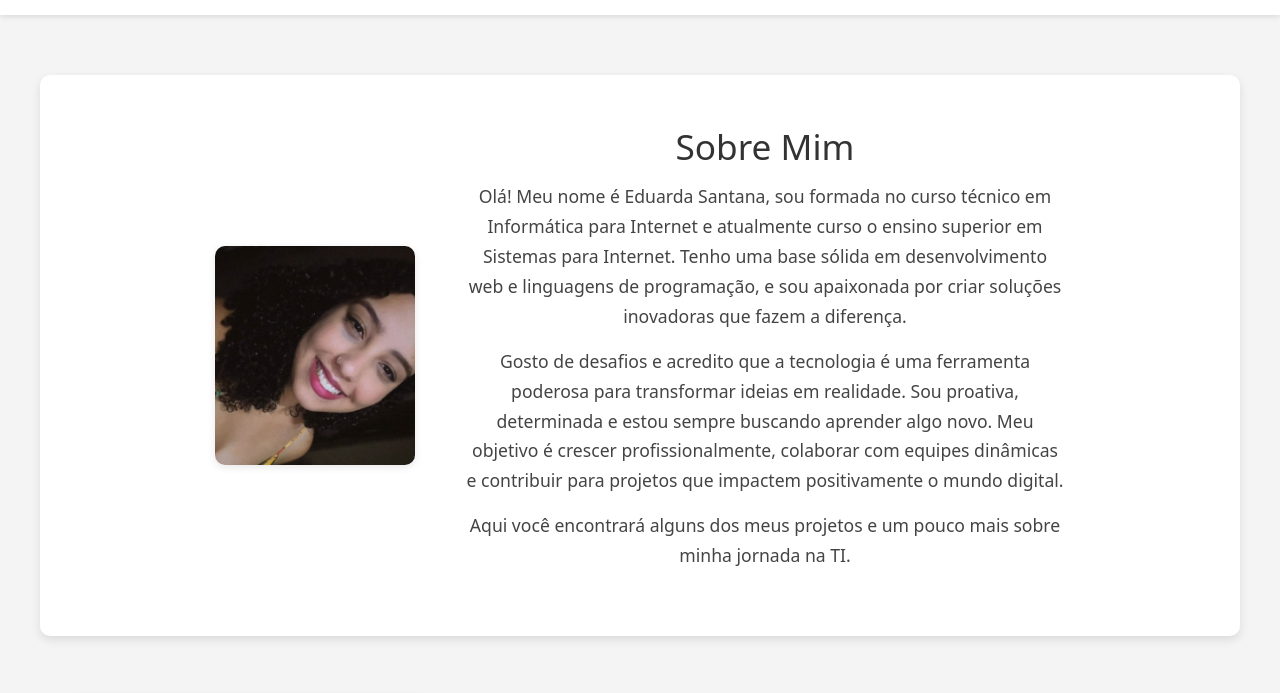
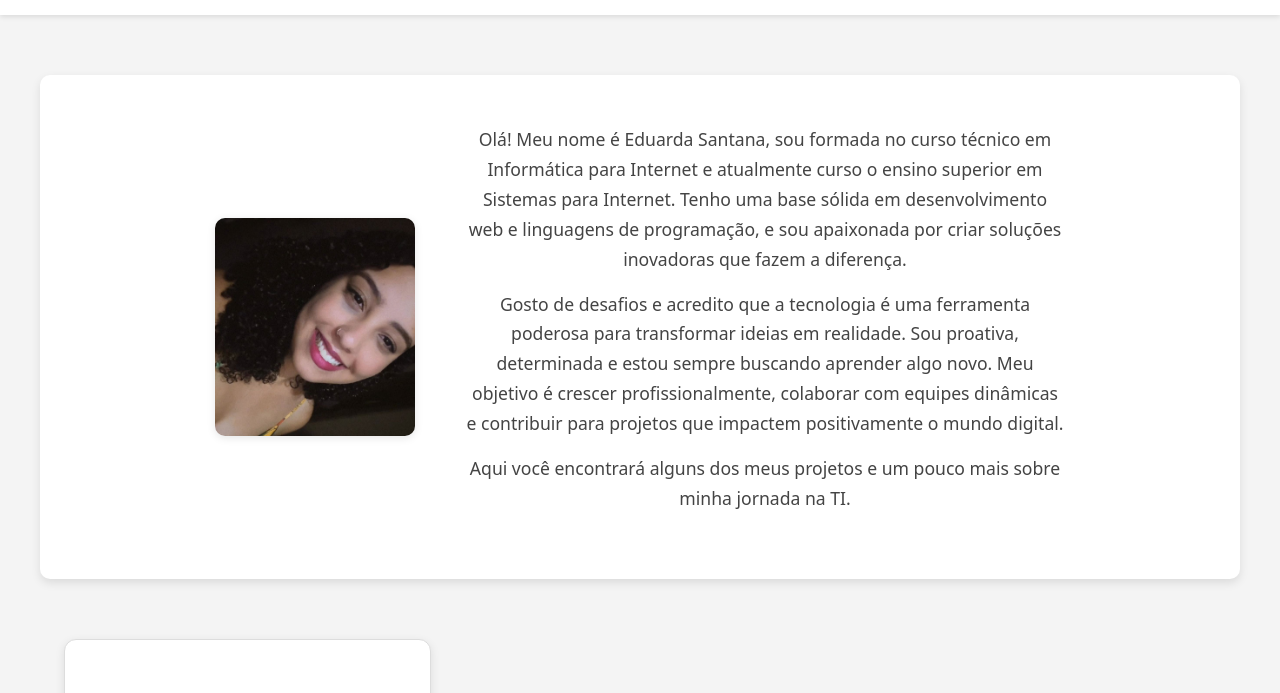
Before and after one commit to EduardaSanttana/Portfolio, a plain HTML site: page index.html in a window 1280 px wide. Shown: the part 59-752 px from the top of the page. Drawn offline with nearby package versions, Linux system fonts and the light colour scheme; no server answers.

Commit message:
Update index.html

```diff
--- a/index.html
+++ b/index.html
@@ -40,7 +40,6 @@
         </div>
 
         <div class="profileText">
-            <h3>Sobre Mim</h3>
             <p>
                 Olá! Meu nome é Eduarda Santana, sou formada no curso técnico em Informática para Internet e atualmente curso o ensino superior em Sistemas para Internet. Tenho uma base sólida em desenvolvimento web e linguagens de programação, e sou apaixonada por criar soluções inovadoras que fazem a diferença.
             </p>
```
